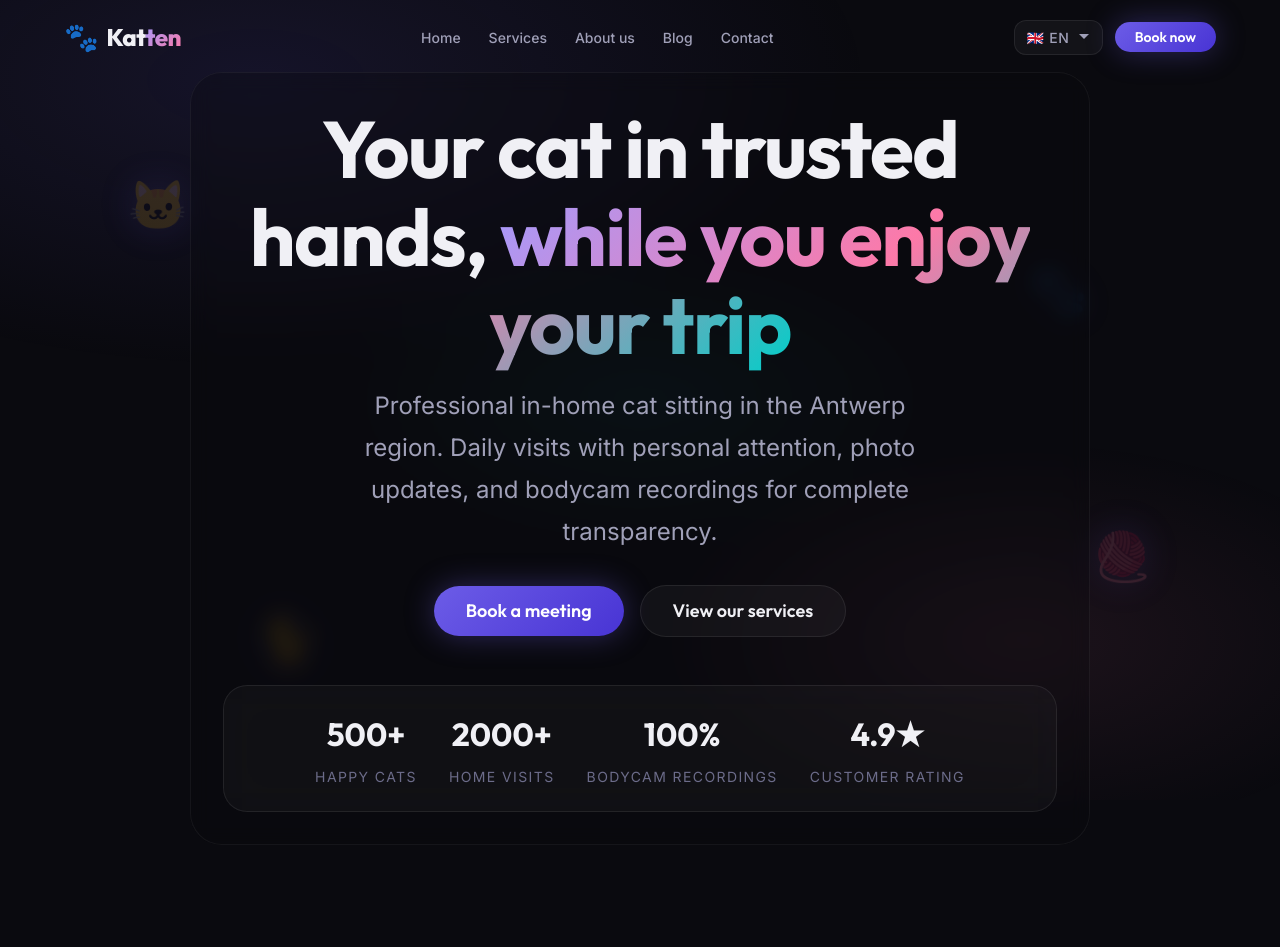
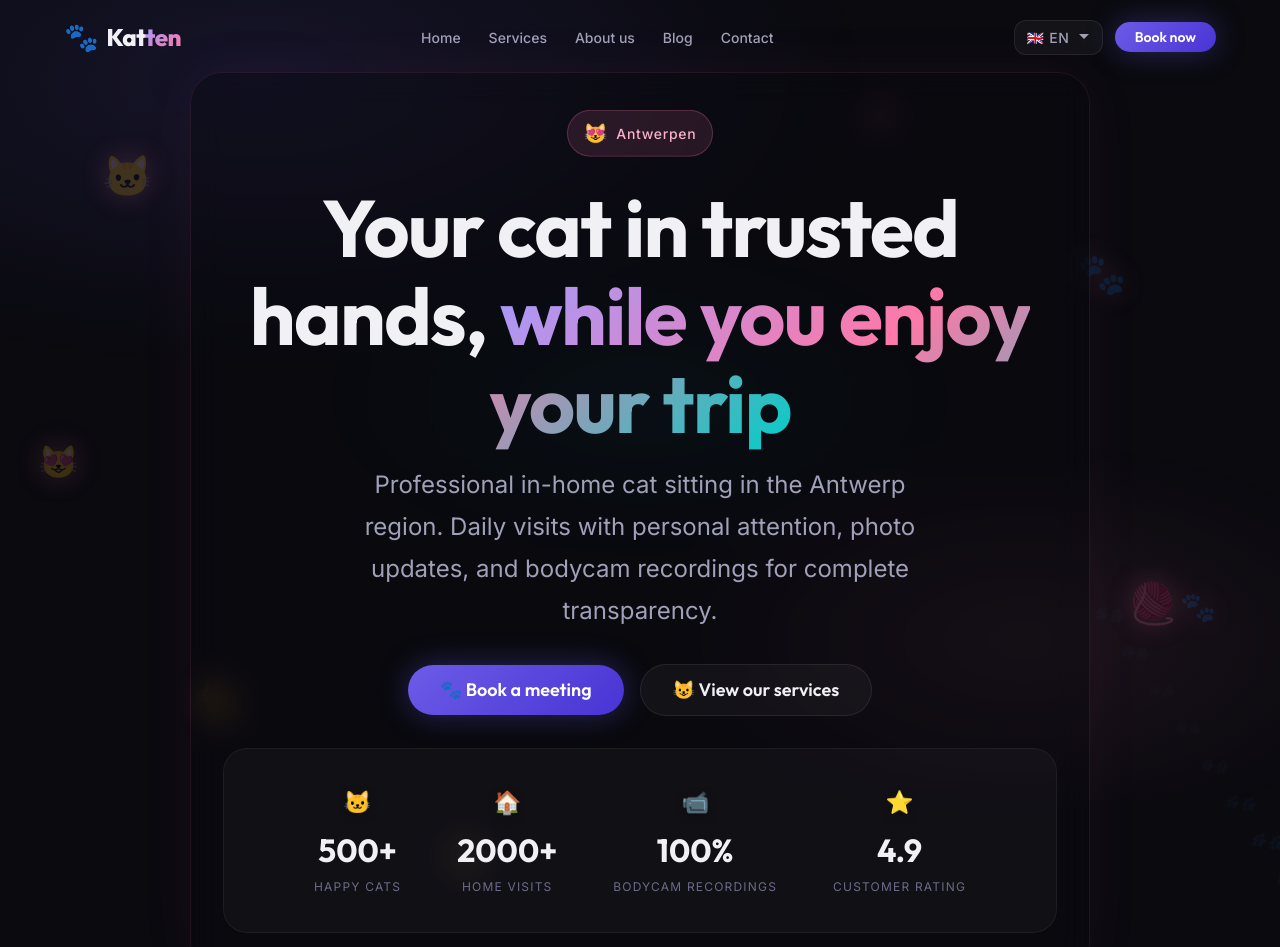
Before and after one commit to muhammetyakac-cell/katten, a Next.js app: page /en in a window 1280 px wide. Shown: the top 947 px of the page. Built offline with nearby package versions, Linux system fonts and the light colour scheme.

Commit message:
style: make homepage cute with paw trails, floating emojis, pink accents, bouncy animations

```diff
--- a/src/components/CTA/CTA.tsx
+++ b/src/components/CTA/CTA.tsx
@@ -7,16 +7,20 @@ export default function CTA() {
 
   return (
     <section className={styles.cta} id="cta">
+      <div className={styles.floatingEmoji + ' ' + styles.emoji1}>😻</div>
+      <div className={styles.floatingEmoji + ' ' + styles.emoji2}>🐾</div>
+      <div className={styles.floatingEmoji + ' ' + styles.emoji3}>💕</div>
       <div className="container">
         <div className={styles.content}>
+          <div className={styles.cuteBadge}>🐱</div>
           <h2 className={styles.title}>{t('title')}</h2>
           <p className={styles.description}>{t('subtitle')}</p>
           <div className={styles.buttons}>
             <Link href="/contact" className="btn btn--primary btn--large">
-              {t('primaryButton')}
+              🐾 {t('primaryButton')}
             </Link>
             <Link href="/diensten" className="btn btn--secondary btn--large">
-              {t('secondaryButton')}
+              😺 {t('secondaryButton')}
             </Link>
           </div>
         </div>
--- a/src/components/Hero/Hero.module.css
+++ b/src/components/Hero/Hero.module.css
@@ -6,7 +6,7 @@
   padding-top: var(--navbar-height);
   overflow: hidden;
   background-image:
-    linear-gradient(to bottom, rgba(10, 10, 15, 0.4), var(--color-bg) 100%),
+    linear-gradient(to bottom, rgba(10, 10, 15, 0.35), var(--color-bg) 100%),
     url('/images/hero_background.png');
   background-size: cover;
   background-position: center;
@@ -18,12 +18,34 @@
   text-align: center;
   max-width: 900px;
   margin: 0 auto;
-  padding: var(--space-8);
+  padding: var(--space-10) var(--space-8);
   border-radius: var(--radius-2xl);
-  background: rgba(10, 10, 15, 0.3);
-  backdrop-filter: blur(10px);
-  -webkit-backdrop-filter: blur(10px);
-  border: 1px solid rgba(255, 255, 255, 0.05);
+  background: rgba(10, 10, 15, 0.35);
+  backdrop-filter: blur(16px);
+  -webkit-backdrop-filter: blur(16px);
+  border: 1px solid rgba(253, 121, 168, 0.1);
+  box-shadow: 0 0 60px rgba(253, 121, 168, 0.05);
+}
+
+/* Cute little badge above the title */
+.catBadge {
+  display: inline-flex;
+  align-items: center;
+  gap: var(--space-2);
+  background: rgba(253, 121, 168, 0.12);
+  border: 1px solid rgba(253, 121, 168, 0.25);
+  color: var(--color-secondary-light);
+  padding: var(--space-2) var(--space-4);
+  border-radius: var(--radius-full);
+  font-size: var(--fs-sm);
+  font-weight: var(--fw-medium);
+  margin-bottom: var(--space-6);
+  letter-spacing: 0.05em;
+  animation: bounce-gentle 2s ease-in-out infinite;
+}
+
+.catBadge span {
+  font-size: 1.2rem;
 }
 
 .title {
@@ -45,24 +67,50 @@
   align-items: center;
   justify-content: center;
   gap: var(--space-4);
-  margin-bottom: var(--space-12);
+  margin-bottom: var(--space-8);
 }
 
+.cuteBtn {
+  border-radius: var(--radius-full) !important;
+  transition: all 0.3s cubic-bezier(0.34, 1.56, 0.64, 1) !important;
+}
+
+.cuteBtn:hover {
+  transform: translateY(-3px) scale(1.03) !important;
+}
+
+/* Stats row with emoji accents */
 .statsRow {
   display: flex;
   justify-content: center;
-  gap: var(--space-8);
+  gap: var(--space-4);
   flex-wrap: wrap;
-  padding: var(--space-6) var(--space-8);
-  margin-top: var(--space-12);
+  padding: var(--space-6) var(--space-4);
+  margin-top: var(--space-4);
   background: rgba(255,255,255,0.03);
+  border-radius: var(--radius-xl);
+  border: 1px solid rgba(255,255,255,0.05);
 }
 
 .statItem {
   display: flex;
   flex-direction: column;
   align-items: center;
-  gap: var(--space-2);
+  gap: var(--space-1);
+  padding: var(--space-3) var(--space-5);
+  border-radius: var(--radius-lg);
+  transition: all 0.3s ease;
+}
+
+.statItem:hover {
+  background: rgba(253, 121, 168, 0.06);
+  transform: translateY(-2px);
+}
+
+.statEmoji {
+  font-size: 1.4rem;
+  margin-bottom: var(--space-1);
+  filter: drop-shadow(0 2px 4px rgba(0,0,0,0.3));
 }
 
 .statValue {
@@ -73,30 +121,66 @@
 }
 
 .statLabel {
-  font-size: var(--fs-sm);
+  font-size: var(--fs-xs);
   color: var(--color-text-muted);
   text-transform: uppercase;
   letter-spacing: 0.1em;
 }
 
+/* Floating cat emojis */
 .floatingCat {
   position: absolute;
-  font-size: 3rem;
+  font-size: 2.5rem;
   z-index: 0;
-  opacity: 0.15;
-  filter: drop-shadow(0 0 20px var(--color-primary));
+  opacity: 0.2;
+  filter: drop-shadow(0 0 15px var(--color-secondary));
 }
 
-.cat1 { top: 20%; left: 10%; animation: float 4s ease-in-out infinite; }
-.cat2 { top: 30%; right: 15%; animation: float 5s ease-in-out infinite reverse; }
-.cat3 { bottom: 20%; left: 20%; animation: float 6s ease-in-out infinite 1s; }
-.cat4 { bottom: 30%; right: 10%; animation: float 4.5s ease-in-out infinite 0.5s; }
+.cat1 { top: 15%; left: 8%; animation: float 4s ease-in-out infinite; }
+.cat2 { top: 25%; right: 12%; animation: float 5s ease-in-out infinite reverse; }
+.cat3 { bottom: 25%; left: 15%; animation: float 6s ease-in-out infinite 1s; }
+.cat4 { bottom: 35%; right: 8%; animation: float 4.5s ease-in-out infinite 0.5s; }
+.cat5 { top: 45%; left: 3%; animation: float 7s ease-in-out infinite 2s; font-size: 2rem; }
+.cat6 { top: 60%; right: 5%; animation: float 5.5s ease-in-out infinite 1.5s; font-size: 1.8rem; }
+.cat7 { top: 10%; right: 30%; animation: float 6.5s ease-in-out infinite 0.8s; font-size: 1.5rem; }
+.cat8 { bottom: 10%; left: 35%; animation: float 4s ease-in-out infinite 1.2s; font-size: 1.8rem; }
+
+/* Paw trail decoration - diagonal paw prints */
+.pawTrail {
+  position: absolute;
+  bottom: 5%;
+  right: 5%;
+  z-index: 0;
+  display: flex;
+  flex-direction: column;
+  gap: 10px;
+  opacity: 0.08;
+  transform: rotate(-35deg);
+}
+
+.pawPrint {
+  font-size: 1.5rem;
+  animation: paw-appear 3s ease-in-out infinite;
+  display: inline-block;
+}
+
+@keyframes paw-appear {
+  0%, 100% { opacity: 0.3; transform: scale(0.8); }
+  50% { opacity: 1; transform: scale(1.1); }
+}
+
+@keyframes bounce-gentle {
+  0%, 100% { transform: translateY(0); }
+  50% { transform: translateY(-4px); }
+}
 
 @media (max-width: 768px) {
   .title { font-size: var(--fs-4xl); }
   .subtitle { font-size: var(--fs-lg); }
   .actions { flex-direction: column; width: 100%; }
   .actions > * { width: 100%; }
-  .statsRow { gap: var(--space-4); padding: var(--space-4); justify-content: center; }
-  .statItem { width: calc(50% - var(--space-2)); }
+  .statsRow { gap: var(--space-3); padding: var(--space-4); justify-content: center; }
+  .statItem { width: calc(50% - var(--space-2)); padding: var(--space-2); }
+  .floatingCat { font-size: 1.5rem; }
+  .cat5, .cat6, .cat7, .cat8 { display: none; }
 }
--- a/src/components/Hero/Hero.tsx
+++ b/src/components/Hero/Hero.tsx
@@ -9,12 +9,27 @@ export default function Hero() {
 
   return (
     <section className={styles.hero} id="hero">
+      {/* Floating cute cat emojis */}
       <div className={styles.floatingCat + ' ' + styles.cat1}>🐱</div>
       <div className={styles.floatingCat + ' ' + styles.cat2}>🐾</div>
       <div className={styles.floatingCat + ' ' + styles.cat3}>🐈</div>
       <div className={styles.floatingCat + ' ' + styles.cat4}>🧶</div>
+      <div className={styles.floatingCat + ' ' + styles.cat5}>😻</div>
+      <div className={styles.floatingCat + ' ' + styles.cat6}>🐾</div>
+      <div className={styles.floatingCat + ' ' + styles.cat7}>💕</div>
+      <div className={styles.floatingCat + ' ' + styles.cat8}>🐱</div>
+
+      {/* Paw trail decoration */}
+      <div className={styles.pawTrail}>
+        {Array.from({length: 8}).map((_, i) => (
+          <span key={i} className={styles.pawPrint} style={{ animationDelay: `${i * 0.3}s` }}>🐾</span>
+        ))}
+      </div>
 
       <div className={`container ${styles.heroContent}`}>
+        <div className={`${styles.catBadge} animate-fade-in-up`}>
+          <span>😻</span> Antwerpen
+        </div>
         <h1 className={`${styles.title} animate-fade-in-up`}>
           {t('titleStart')} <span className="gradient-text">{t('titleHighlight')}</span>
         </h1>
@@ -23,29 +38,33 @@ export default function Hero() {
         </p>
 
         <div className={`${styles.actions} animate-fade-in-up delay-400`}>
-          <Link href="/contact" className="btn btn--primary btn--large" id="hero-book-btn">
-            {t('bookNow')}
+          <Link href="/contact" className={`btn btn--primary btn--large ${styles.cuteBtn}`} id="hero-book-btn">
+            🐾 {t('bookNow')}
           </Link>
-          <Link href="/diensten" className="btn btn--secondary btn--large" id="hero-learn-btn">
-            {t('learnMore')}
+          <Link href="/diensten" className={`btn btn--secondary btn--large ${styles.cuteBtn}`} id="hero-learn-btn">
+            😺 {t('learnMore')}
           </Link>
         </div>
 
-        <div className={`glass-card ${styles.statsRow} animate-fade-in-up delay-600`}>
+        <div className={`${styles.statsRow} animate-fade-in-up delay-600`}>
           <div className={styles.statItem}>
+            <span className={styles.statEmoji}>🐱</span>
             <span className={styles.statValue}>500+</span>
             <span className={styles.statLabel}>{t('stats.cats')}</span>
           </div>
           <div className={styles.statItem}>
+            <span className={styles.statEmoji}>🏠</span>
             <span className={styles.statValue}>2000+</span>
             <span className={styles.statLabel}>{t('stats.visits')}</span>
           </div>
           <div className={styles.statItem}>
+            <span className={styles.statEmoji}>📹</span>
             <span className={styles.statValue}>100%</span>
             <span className={styles.statLabel}>{t('stats.bodycam')}</span>
           </div>
           <div className={styles.statItem}>
-            <span className={styles.statValue}>4.9★</span>
+            <span className={styles.statEmoji}>⭐</span>
+            <span className={styles.statValue}>4.9</span>
             <span className={styles.statLabel}>{t('stats.rating')}</span>
           </div>
         </div>
--- a/src/components/HowItWorks/HowItWorks.tsx
+++ b/src/components/HowItWorks/HowItWorks.tsx
@@ -3,7 +3,7 @@ import styles from './HowItWorks.module.css';
 
 export default function HowItWorks() {
   const t = useTranslations('howItWorks');
-  const icons = ['📅', '🤝', '🏠', '📱'];
+  const icons = ['📅', '😺', '🏠', '📱'];
 
   return (
     <section className={styles.howItWorks} id="how-it-works">
--- a/src/components/Testimonials/Testimonials.tsx
+++ b/src/components/Testimonials/Testimonials.tsx
@@ -23,7 +23,7 @@ export default function Testimonials() {
               <p className={styles.quote}>"{t(`items.${index}.text`)}"</p>
 
               <div className={styles.authorWrapper}>
-                <div className={styles.avatar}>👤</div>
+                <div className={styles.avatar}>{['😺', '😸', '😻'][index]}</div>
                 <div className={styles.authorInfo}>
                   <span className={styles.authorName}>{t(`items.${index}.name`)}</span>
                   <span className={styles.location}>{t(`items.${index}.location`)}</span>
```
Also changed, not shown: src/components/CTA/CTA.module.css (+34 -3 lines), src/components/HowItWorks/HowItWorks.module.css (+17 -11 lines), src/components/Testimonials/Testimonials.module.css (+19 -5 lines).
